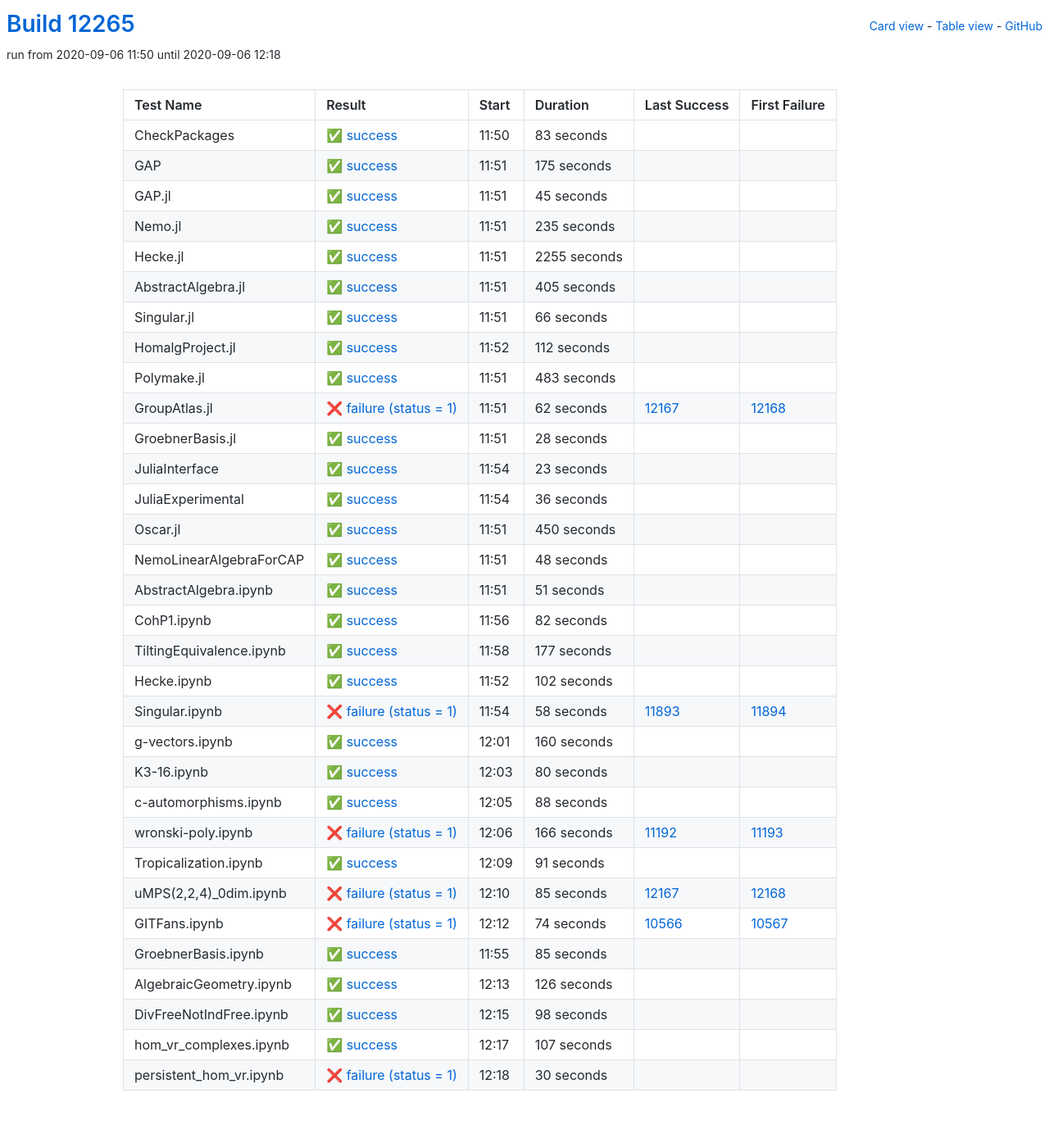
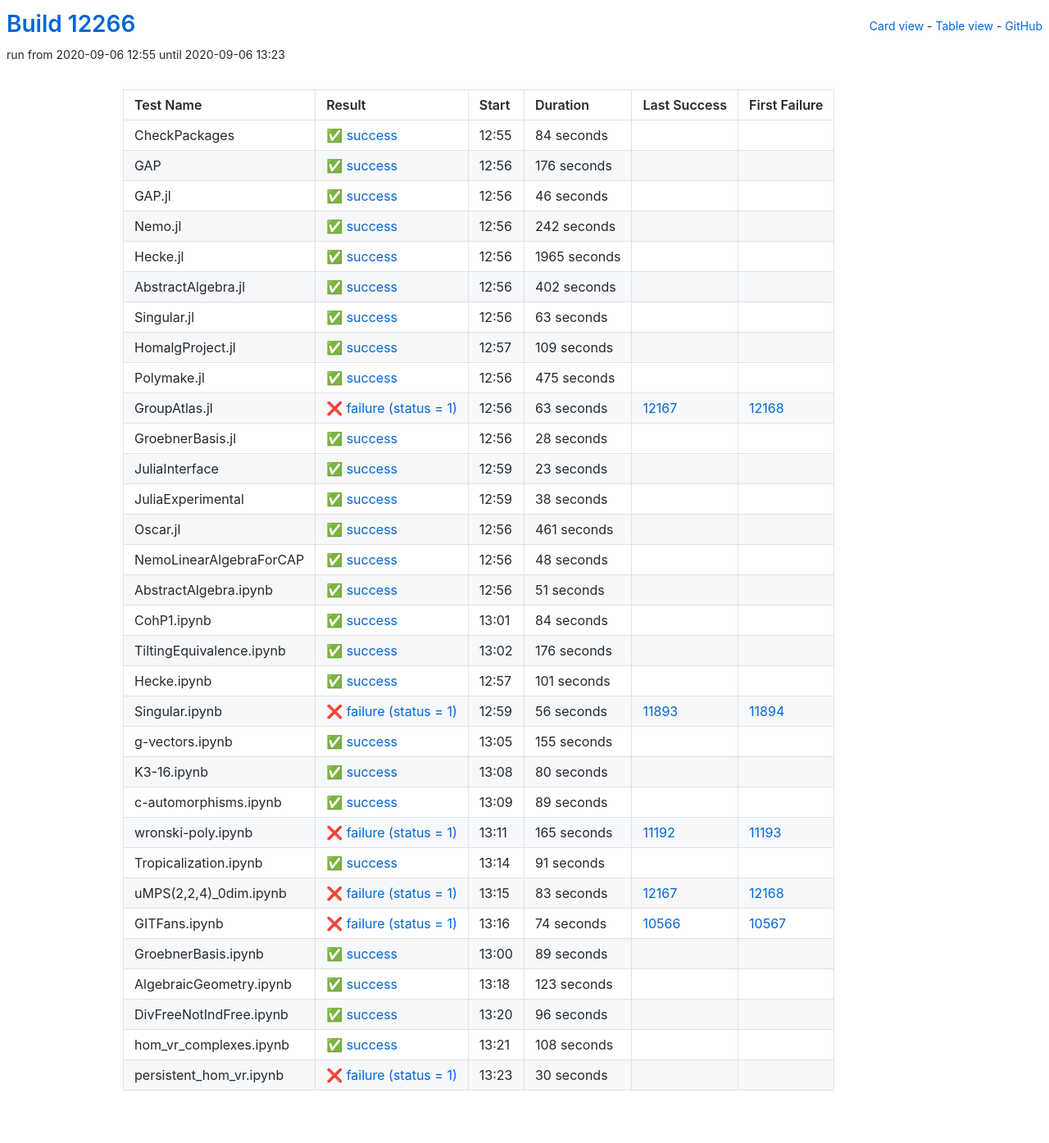
Before and after one commit to oscar-system/oscar-ci-status, a Jekyll site: the page built from table.html, in a window 1280 px wide. Shown: the whole page at 82% size. Built offline with Jekyll 4.4.1, drawn with Linux system fonts in a browser that asks for light colours.

Commit message:
Build #12266

```diff
--- a/_data/ci.yml
+++ b/_data/ci.yml
@@ -1,6 +1,6 @@
 ---
-build: 12265
-build_url: https://oscarci.mathematik.uni-kl.de/job/oscar/12265/
+build: 12266
+build_url: https://oscarci.mathematik.uni-kl.de/job/oscar/12266/
 job: oscar
 organization: oscar-system
 repo: oscar-ci-status
@@ -8,128 +8,128 @@
 tests:
 - name: CheckPackages
   id: checkpackages
-  log: https://oscarci.mathematik.uni-kl.de/job/oscar/12265/artifact/logs/build-12265/CheckPackages.log
-  start: 2020-09-06 11:50
+  log: https://oscarci.mathematik.uni-kl.de/job/oscar/12266/artifact/logs/build-12266/CheckPackages.log
+  start: 2020-09-06 12:55
   success: true
   exitcode: 0
   status: success
-  duration: 83
+  duration: 84
   last_success: false
   last_success_url:
   first_failure: false
   first_failure_url:
 - name: GAP
   id: gap
-  log: https://oscarci.mathematik.uni-kl.de/job/oscar/12265/artifact/logs/build-12265/GAP.log
-  start: 2020-09-06 11:51
+  log: https://oscarci.mathematik.uni-kl.de/job/oscar/12266/artifact/logs/build-12266/GAP.log
+  start: 2020-09-06 12:56
   success: true
   exitcode: 0
   status: success
-  duration: 175
+  duration: 176
   last_success: false
   last_success_url:
   first_failure: false
   first_failure_url:
 - name: GAP.jl
   id: gap-jl
-  log: https://oscarci.mathematik.uni-kl.de/job/oscar/12265/artifact/logs/build-12265/GAP.jl.log
-  start: 2020-09-06 11:51
+  log: https://oscarci.mathematik.uni-kl.de/job/oscar/12266/artifact/logs/build-12266/GAP.jl.log
+  start: 2020-09-06 12:56
   success: true
   exitcode: 0
   status: success
-  duration: 45
+  duration: 46
   last_success: false
   last_success_url:
   first_failure: false
   first_failure_url:
 - name: Nemo.jl
   id: nemo-jl
-  log: https://oscarci.mathematik.uni-kl.de/job/oscar/12265/artifact/logs/build-12265/Nemo.jl.log
-  start: 2020-09-06 11:51
+  log: https://oscarci.mathematik.uni-kl.de/job/oscar/12266/artifact/logs/build-12266/Nemo.jl.log
+  start: 2020-09-06 12:56
   success: true
   exitcode: 0
   status: success
-  duration: 235
+  duration: 242
   last_success: false
   last_success_url:
   first_failure: false
   first_failure_url:
 - name: Hecke.jl
   id: hecke-jl
-  log: https://oscarci.mathematik.uni-kl.de/job/oscar/12265/artifact/logs/build-12265/Hecke.jl.log
-  start: 2020-09-06 11:51
+  log: https://oscarci.mathematik.uni-kl.de/job/oscar/12266/artifact/logs/build-12266/Hecke.jl.log
+  start: 2020-09-06 12:56
   success: true
   exitcode: 0
   status: success
-  duration: 2255
+  duration: 1965
   last_success: false
   last_success_url:
   first_failure: false
   first_failure_url:
 - name: AbstractAlgebra.jl
   id: abstractalgebra-jl
-  log: https://oscarci.mathematik.uni-kl.de/job/oscar/12265/artifact/logs/build-12265/AbstractAlgebra.jl.log
-  start: 2020-09-06 11:51
+  log: https://oscarci.mathematik.uni-kl.de/job/oscar/12266/artifact/logs/build-12266/AbstractAlgebra.jl.log
+  start: 2020-09-06 12:56
   success: true
   exitcode: 0
   status: success
-  duration: 405
+  duration: 402
   last_success: false
   last_success_url:
   first_failure: false
   first_failure_url:
 - name: Singular.jl
   id: singular-jl
-  log: https://oscarci.mathematik.uni-kl.de/job/oscar/12265/artifact/logs/build-12265/Singular.jl.log
-  start: 2020-09-06 11:51
+  log: https://oscarci.mathematik.uni-kl.de/job/oscar/12266/artifact/logs/build-12266/Singular.jl.log
+  start: 2020-09-06 12:56
   success: true
   exitcode: 0
   status: success
-  duration: 66
+  duration: 63
   last_success: false
   last_success_url:
   first_failure: false
   first_failure_url:
 - name: HomalgProject.jl
   id: homalgproject-jl
-  log: https://oscarci.mathematik.uni-kl.de/job/oscar/12265/artifact/logs/build-12265/HomalgProject.jl.log
-  start: 2020-09-06 11:52
+  log: https://oscarci.mathematik.uni-kl.de/job/oscar/12266/artifact/logs/build-12266/HomalgProject.jl.log
+  start: 2020-09-06 12:57
   success: true
   exitcode: 0
   status: success
-  duration: 112
+  duration: 109
   last_success: false
   last_success_url:
   first_failure: false
   first_failure_url:
 - name: Polymake.jl
   id: polymake-jl
-  log: https://oscarci.mathematik.uni-kl.de/job/oscar/12265/artifact/logs/build-12265/Polymake.jl.log
-  start: 2020-09-06 11:51
+  log: https://oscarci.mathematik.uni-kl.de/job/oscar/12266/artifact/logs/build-12266/Polymake.jl.log
+  start: 2020-09-06 12:56
   success: true
   exitcode: 0
   status: success
-  duration: 483
+  duration: 475
   last_success: false
   last_success_url:
   first_failure: false
   first_failure_url:
 - name: GroupAtlas.jl
   id: groupatlas-jl
-  log: https://oscarci.mathematik.uni-kl.de/job/oscar/12265/artifact/logs/build-12265/GroupAtlas.jl.log
-  start: 2020-09-06 11:51
+  log: https://oscarci.mathematik.uni-kl.de/job/oscar/12266/artifact/logs/build-12266/GroupAtlas.jl.log
+  start: 2020-09-06 12:56
   success: false
   exitcode: 1
   status: failure
-  duration: 62
+  duration: 63
   last_success: 12167
   last_success_url: https://oscarci.mathematik.uni-kl.de/job/oscar/12167/
   first_failure: 12168
   first_failure_url: https://oscarci.mathematik.uni-kl.de/job/oscar/12168/
 - name: GroebnerBasis.jl
   id: groebnerbasis-jl
-  log: https://oscarci.mathematik.uni-kl.de/job/oscar/12265/artifact/logs/build-12265/GroebnerBasis.jl.log
-  start: 2020-09-06 11:51
+  log: https://oscarci.mathematik.uni-kl.de/job/oscar/12266/artifact/logs/build-12266/GroebnerBasis.jl.log
+  start: 2020-09-06 12:56
   success: true
   exitcode: 0
   status: success
@@ -140,8 +140,8 @@
   first_failure_url:
 - name: JuliaInterface
   id: juliainterface
-  log: https://oscarci.mathematik.uni-kl.de/job/oscar/12265/artifact/logs/build-12265/JuliaInterface.log
-  start: 2020-09-06 11:54
+  log: https://oscarci.mathematik.uni-kl.de/job/oscar/12266/artifact/logs/build-12266/JuliaInterface.log
+  start: 2020-09-06 12:59
   success: true
   exitcode: 0
   status: success
@@ -152,32 +152,32 @@
   first_failure_url:
 - name: JuliaExperimental
   id: juliaexperimental
-  log: https://oscarci.mathematik.uni-kl.de/job/oscar/12265/artifact/logs/build-12265/JuliaExperimental.log
-  start: 2020-09-06 11:54
+  log: https://oscarci.mathematik.uni-kl.de/job/oscar/12266/artifact/logs/build-12266/JuliaExperimental.log
+  start: 2020-09-06 12:59
   success: true
   exitcode: 0
   status: success
-  duration: 36
+  duration: 38
   last_success: false
   last_success_url:
   first_failure: false
   first_failure_url:
 - name: Oscar.jl
   id: oscar-jl
-  log: https://oscarci.mathematik.uni-kl.de/job/oscar/12265/artifact/logs/build-12265/Oscar.jl.log
-  start: 2020-09-06 11:51
+  log: https://oscarci.mathematik.uni-kl.de/job/oscar/12266/artifact/logs/build-12266/Oscar.jl.log
+  start: 2020-09-06 12:56
   success: true
   exitcode: 0
   status: success
-  duration: 450
+  duration: 461
   last_success: false
   last_success_url:
   first_failure: false
   first_failure_url:
 - name: NemoLinearAlgebraForCAP
   id: nemolinearalgebraforcap
-  log: https://oscarci.mathematik.uni-kl.de/job/oscar/12265/artifact/logs/build-12265/NemoLinearAlgebraForCAP.log
-  start: 2020-09-06 11:51
+  log: https://oscarci.mathematik.uni-kl.de/job/oscar/12266/artifact/logs/build-12266/NemoLinearAlgebraForCAP.log
+  start: 2020-09-06 12:56
   success: true
   exitcode: 0
   status: success
@@ -188,8 +188,8 @@
   first_failure_url:
 - name: AbstractAlgebra.ipynb
   id: abstractalgebra-ipynb
-  log: https://oscarci.mathematik.uni-kl.de/job/oscar/12265/artifact/logs/build-12265/AbstractAlgebra.ipynb.log
-  start: 2020-09-06 11:51
+  log: https://oscarci.mathematik.uni-kl.de/job/oscar/12266/artifact/logs/build-12266/AbstractAlgebra.ipynb.log
+  start: 2020-09-06 12:56
   success: true
   exitcode: 0
   status: success
@@ -200,68 +200,68 @@
   first_failure_url:
 - name: CohP1.ipynb
   id: cohp1-ipynb
-  log: https://oscarci.mathematik.uni-kl.de/job/oscar/12265/artifact/logs/build-12265/CohP1.ipynb.log
-  start: 2020-09-06 11:56
+  log: https://oscarci.mathematik.uni-kl.de/job/oscar/12266/artifact/logs/build-12266/CohP1.ipynb.log
+  start: 2020-09-06 13:01
   success: true
   exitcode: 0
   status: success
-  duration: 82
+  duration: 84
   last_success: false
   last_success_url:
   first_failure: false
   first_failure_url:
 - name: TiltingEquivalence.ipynb
   id: tiltingequivalence-ipynb
-  log: https://oscarci.mathematik.uni-kl.de/job/oscar/12265/artifact/logs/build-12265/TiltingEquivalence.ipynb.log
-  start: 2020-09-06 11:58
+  log: https://oscarci.mathematik.uni-kl.de/job/oscar/12266/artifact/logs/build-12266/TiltingEquivalence.ipynb.log
+  start: 2020-09-06 13:02
   success: true
   exitcode: 0
   status: success
-  duration: 177
+  duration: 176
   last_success: false
   last_success_url:
   first_failure: false
   first_failure_url:
 - name: Hecke.ipynb
   id: hecke-ipynb
-  log: https://oscarci.mathematik.uni-kl.de/job/oscar/12265/artifact/logs/build-12265/Hecke.ipynb.log
-  start: 2020-09-06 11:52
+  log: https://oscarci.mathematik.uni-kl.de/job/oscar/12266/artifact/logs/build-12266/Hecke.ipynb.log
+  start: 2020-09-06 12:57
   success: true
   exitcode: 0
   status: success
-  duration: 102
+  duration: 101
   last_success: false
   last_success_url:
   first_failure: false
   first_failure_url:
 - name: Singular.ipynb
   id: singular-ipynb
-  log: https://oscarci.mathematik.uni-kl.de/job/oscar/12265/artifact/logs/build-12265/Singular.ipynb.log
-  start: 2020-09-06 11:54
+  log: https://oscarci.mathematik.uni-kl.de/job/oscar/12266/artifact/logs/build-12266/Singular.ipynb.log
+  start: 2020-09-06 12:59
   success: false
   exitcode: 1
   status: failure
-  duration: 58
+  duration: 56
   last_success: 11893
   last_success_url: https://oscarci.mathematik.uni-kl.de/job/oscar/11893/
   first_failure: 11894
   first_failure_url: https://oscarci.mathematik.uni-kl.de/job/oscar/11894/
 - name: g-vectors.ipynb
   id: g-vectors-ipynb
-  log: https://oscarci.mathematik.uni-kl.de/job/oscar/12265/artifact/logs/build-12265/g-vectors.ipynb.log
-  start: 2020-09-06 12:01
+  log: https://oscarci.mathematik.uni-kl.de/job/oscar/12266/artifact/logs/build-12266/g-vectors.ipynb.log
+  start: 2020-09-06 13:05
   success: true
   exitcode: 0
   status: success
-  duration: 160
+  duration: 155
   last_success: false
   last_success_url:
   first_failure: false
   first_failure_url:
 - name: K3-16.ipynb
   id: k3-16-ipynb
-  log: https://oscarci.mathematik.uni-kl.de/job/oscar/12265/artifact/logs/build-12265/K3-16.ipynb.log
-  start: 2020-09-06 12:03
+  log: https://oscarci.mathematik.uni-kl.de/job/oscar/12266/artifact/logs/build-12266/K3-16.ipynb.log
+  start: 2020-09-06 13:08
   success: true
   exitcode: 0
   status: success
@@ -272,32 +272,32 @@
   first_failure_url:
 - name: c-automorphisms.ipynb
   id: c-automorphisms-ipynb
-  log: https://oscarci.mathematik.uni-kl.de/job/oscar/12265/artifact/logs/build-12265/c-automorphisms.ipynb.log
-  start: 2020-09-06 12:05
+  log: https://oscarci.mathematik.uni-kl.de/job/oscar/12266/artifact/logs/build-12266/c-automorphisms.ipynb.log
+  start: 2020-09-06 13:09
   success: true
   exitcode: 0
   status: success
-  duration: 88
+  duration: 89
   last_success: false
   last_success_url:
   first_failure: false
   first_failure_url:
 - name: wronski-poly.ipynb
   id: wronski-poly-ipynb
-  log: https://oscarci.mathematik.uni-kl.de/job/oscar/12265/artifact/logs/build-12265/wronski-poly.ipynb.log
-  start: 2020-09-06 12:06
+  log: https://oscarci.mathematik.uni-kl.de/job/oscar/12266/artifact/logs/build-12266/wronski-poly.ipynb.log
+  start: 2020-09-06 13:11
   success: false
   exitcode: 1
   status: failure
-  duration: 166
+  duration: 165
   last_success: 11192
   last_success_url: https://oscarci.mathematik.uni-kl.de/job/oscar/11192/
   first_failure: 11193
   first_failure_url: https://oscarci.mathematik.uni-kl.de/job/oscar/11193/
 - name: Tropicalization.ipynb
   id: tropicalization-ipynb
-  log: https://oscarci.mathematik.uni-kl.de/job/oscar/12265/artifact/logs/build-12265/Tropicalization.ipynb.log
-  start: 2020-09-06 12:09
+  log: https://oscarci.mathematik.uni-kl.de/job/oscar/12266/artifact/logs/build-12266/Tropicalization.ipynb.log
+  start: 2020-09-06 13:14
   success: true
   exitcode: 0
   status: success
@@ -308,20 +308,20 @@
   first_failure_url:
 - name: uMPS(2,2,4)_0dim.ipynb
   id: umps-2-2-4-0dim-ipynb
-  log: https://oscarci.mathematik.uni-kl.de/job/oscar/12265/artifact/logs/build-12265/uMPS-2-2-4-_0dim.ipynb.log
-  start: 2020-09-06 12:10
+  log: https://oscarci.mathematik.uni-kl.de/job/oscar/12266/artifact/logs/build-12266/uMPS-2-2-4-_0dim.ipynb.log
+  start: 2020-09-06 13:15
   success: false
   exitcode: 1
   status: failure
-  duration: 85
+  duration: 83
   last_success: 12167
   last_success_url: https://oscarci.mathematik.uni-kl.de/job/oscar/12167/
   first_failure: 12168
   first_failure_url: https://oscarci.mathematik.uni-kl.de/job/oscar/12168/
 - name: GITFans.ipynb
   id: gitfans-ipynb
-  log: https://oscarci.mathematik.uni-kl.de/job/oscar/12265/artifact/logs/build-12265/GITFans.ipynb.log
-  start: 2020-09-06 12:12
+  log: https://oscarci.mathematik.uni-kl.de/job/oscar/12266/artifact/logs/build-12266/GITFans.ipynb.log
+  start: 2020-09-06 13:16
   success: false
   exitcode: 1
   status: failure
@@ -332,56 +332,56 @@
   first_failure_url: https://oscarci.mathematik.uni-kl.de/job/oscar/10567/
 - name: GroebnerBasis.ipynb
   id: groebnerbasis-ipynb
-  log: https://oscarci.mathematik.uni-kl.de/job/oscar/12265/artifact/logs/build-12265/GroebnerBasis.ipynb.log
-  start: 2020-09-06 11:55
+  log: https://oscarci.mathematik.uni-kl.de/job/oscar/12266/artifact/logs/build-12266/GroebnerBasis.ipynb.log
+  start: 2020-09-06 13:00
   success: true
   exitcode: 0
   status: success
-  duration: 85
+  duration: 89
   last_success: false
   last_success_url:
   first_failure: false
   first_failure_url:
 - name: AlgebraicGeometry.ipynb
   id: algebraicgeometry-ipynb
-  log: https://oscarci.mathematik.uni-kl.de/job/oscar/12265/artifact/logs/build-12265/AlgebraicGeometry.ipynb.log
-  start: 2020-09-06 12:13
+  log: https://oscarci.mathematik.uni-kl.de/job/oscar/12266/artifact/logs/build-12266/AlgebraicGeometry.ipynb.log
+  start: 2020-09-06 13:18
   success: true
   exitcode: 0
   status: success
-  duration: 126
+  duration: 123
   last_success: false
   last_success_url:
   first_failure: false
   first_failure_url:
 - name: DivFreeNotIndFree.ipynb
   id: divfreenotindfree-ipynb
-  log: https://oscarci.mathematik.uni-kl.de/job/oscar/12265/artifact/logs/build-12265/DivFreeNotIndFree.ipynb.log
-  start: 2020-09-06 12:15
+  log: https://oscarci.mathematik.uni-kl.de/job/oscar/12266/artifact/logs/build-12266/DivFreeNotIndFree.ipynb.log
+  start: 2020-09-06 13:20
   success: true
   exitcode: 0
   status: success
-  duration: 98
+  duration: 96
   last_success: false
   last_success_url:
   first_failure: false
   first_failure_url:
 - name: hom_vr_complexes.ipynb
   id: hom-vr-complexes-ipynb
-  log: https://oscarci.mathematik.uni-kl.de/job/oscar/12265/artifact/logs/build-12265/hom_vr_complexes.ipynb.log
-  start: 2020-09-06 12:17
+  log: https://oscarci.mathematik.uni-kl.de/job/oscar/12266/artifact/logs/build-12266/hom_vr_complexes.ipynb.log
+  start: 2020-09-06 13:21
   success: true
   exitcode: 0
   status: success
-  duration: 107
+  duration: 108
   last_success: false
   last_success_url:
   first_failure: false
   first_failure_url:
 - name: persistent_hom_vr.ipynb
   id: persistent-hom-vr-ipynb
-  log: https://oscarci.mathematik.uni-kl.de/job/oscar/12265/artifact/logs/build-12265/persistent_hom_vr.ipynb.log
-  start: 2020-09-06 12:18
+  log: https://oscarci.mathematik.uni-kl.de/job/oscar/12266/artifact/logs/build-12266/persistent_hom_vr.ipynb.log
+  start: 2020-09-06 13:23
   success: false
   exitcode: 1
   status: failure
```
Also changed, not shown: README.md.
